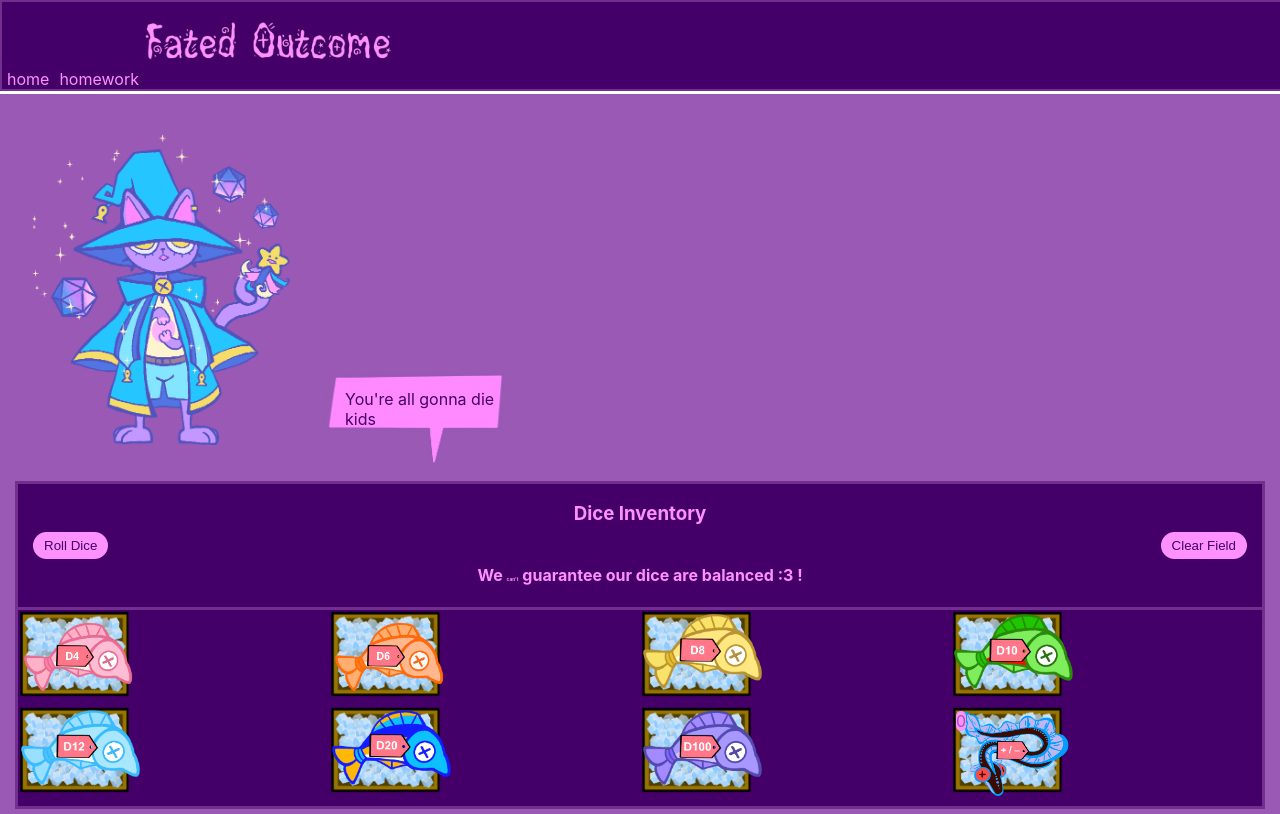
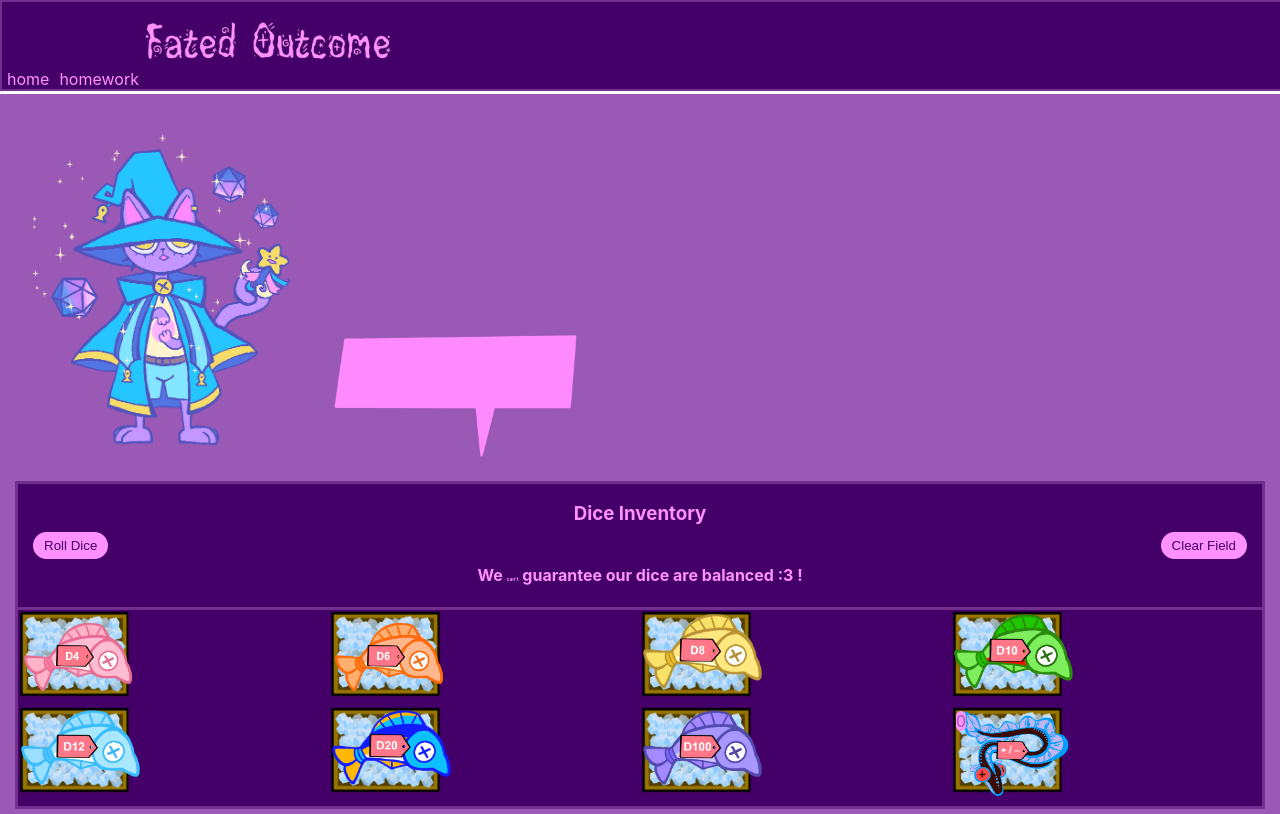
Before and after one commit to MoMaPro/fated_outcome, a React (Create React App) app: page / in a window 1280 px wide. Built offline with nearby package versions, Linux system fonts and the light colour scheme; the HTML template or start-up script is replaced by a standard one.

Commit message:
Adds currentQuote,setCurrentQuote,quoteArray, shuffleArray properties to FOContainer. Also adds currentQuote property to Merchant folders index.js.

```diff
--- a/src/components/FOContainer/index.js
+++ b/src/components/FOContainer/index.js
@@ -15,10 +15,20 @@ const FOContainer = ({ diceState }) => {
     handleModifier,
     modifier,
     total,
+    currentQuote,
+    setCurrentQuote,
+    quotearray,
+    shuffleArray,
   } = diceState;
   return (
     <Container>
-      <Merchant fatedOutcome={total} />
+      <Merchant
+        fatedOutcome={total}
+        currentQuote={currentQuote}
+        setCurrentQuote={setCurrentQuote}
+        quotearray={quotearray}
+        shuffleArray={shuffleArray}
+      />
       <Inventory
         handleAdd={handleAdd}
         diceChange={diceChange}
--- a/src/components/Merchant/index.js
+++ b/src/components/Merchant/index.js
@@ -2,16 +2,16 @@ import styled from "styled-components";
 import meowlin from "./images/merchant.png";
 import speechBubble from "./images/speechRectangle.png";
 
-const Merchant = ({ fatedOutcome }) => {
+const Merchant = ({ fatedOutcome, currentQuote }) => {
   return (
     <div>
       <img src={meowlin} alt="meowlin" width="300px" />
       <SpeechStyle>
-        <img src={speechBubble} alt="speechBubble" width="200px" />
+        <img src={speechBubble} alt="speechBubble" width="280px" />
         <p>
           {fatedOutcome !== undefined
             ? `You rolled ${fatedOutcome}`
-            : "You're all gonna die kids"}
+            : [currentQuote]}
         </p>
       </SpeechStyle>
     </div>
```
